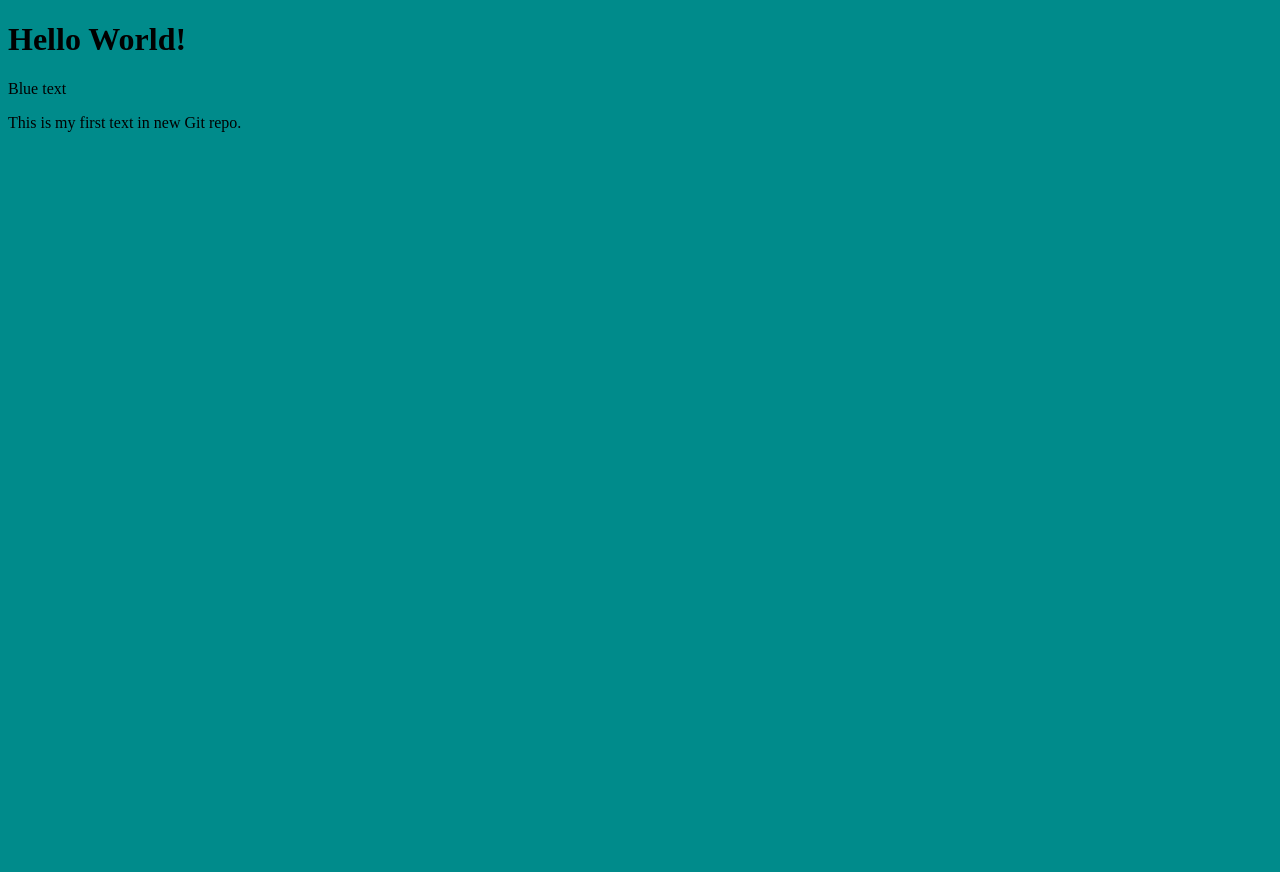
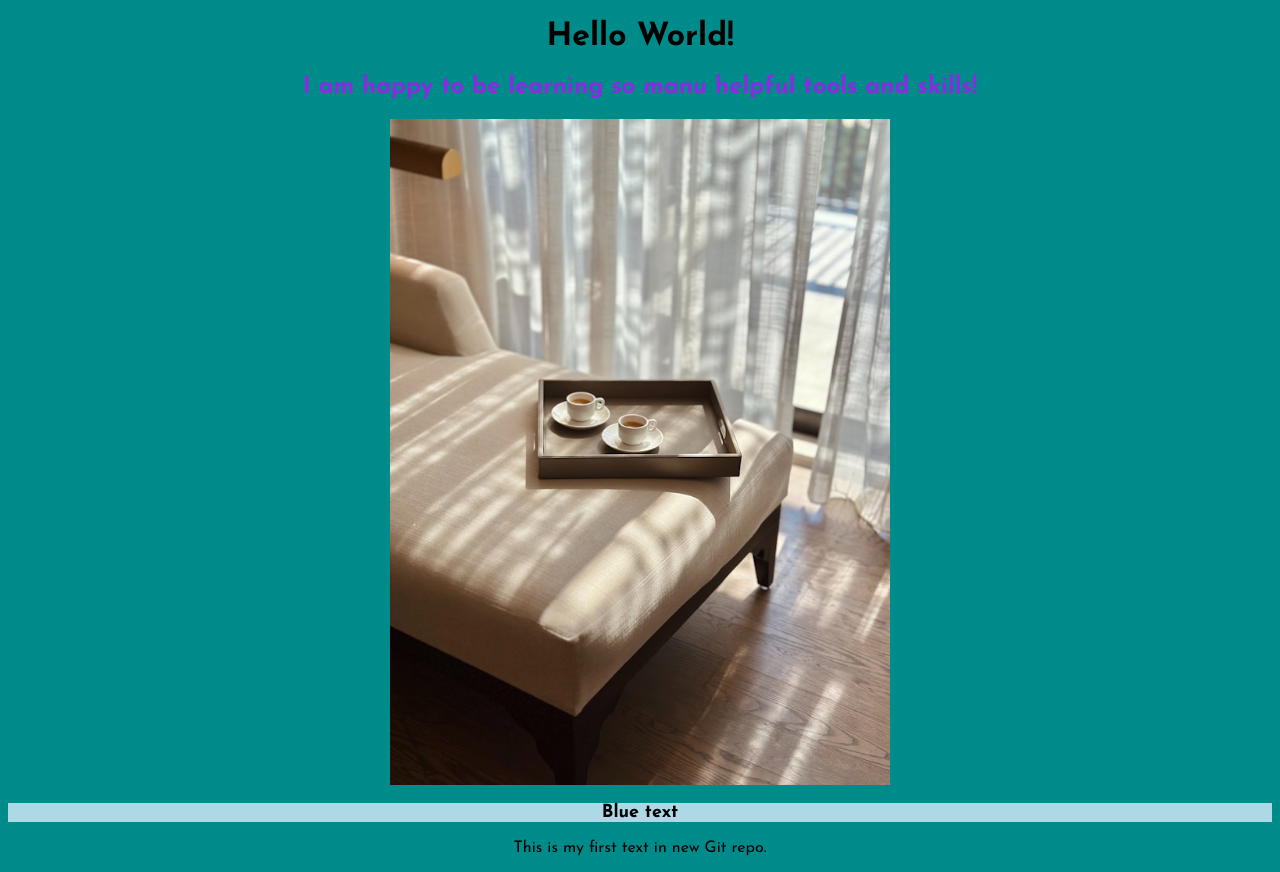
Before and after one commit to kconley99/myproject, a plain HTML site: page index.html in a window 1280 px wide. Before the commit the page ends 800 px from the top, so only its background shows below. Drawn offline with Linux system fonts and the light colour scheme.

Commit message:
updated files and added image

```diff
--- a/index.html
+++ b/index.html
@@ -3,12 +3,18 @@
 <head>
     <meta charset="UTF-8">
     <meta name="viewport" content="width=device-width, initial-scale=1.0">
+
     <title>HelloWorld</title>
+
+    <link rel="preconnect" href="https://fonts.googleapis.com">
+    <link rel="preconnect" href="https://fonts.gstatic.com" crossorigin>
+    <link href="https://fonts.googleapis.com/css2?family=Josefin+Sans:ital,wght@0,100..700;1,100..700&display=swap" rel="stylesheet">
     <link rel="stylesheet" href="style.css">
 </head>
 <body>
     <h1>Hello World!</h1>
-    <h2 class="subtitle"></h2>
+    <h2 class="subtitle">I am happy to be learning so manu helpful tools and skills!</h2>
+    <img src="coffeetray.jpg" alt="Two cups of coffee on a tray set on a couch">
     <p id="blue">Blue text</p>
 <p>This is my first text in new Git repo.</p>
 </body>
--- a/style.css
+++ b/style.css
@@ -1,3 +1,25 @@
 body {
     background-color: darkcyan;
+    font-family: "Josefin Sans", serif;
+    text-align: center;
 }
+
+.subtitle {
+    color:blueviolet;
+    font-weight: 900;
+
+}
+
+#blue {
+    background-color: lightblue;
+    font-family: "Josefin Sans", serif;
+    font-size: large;
+    font-weight: bold;
+}
+
+img {
+    width: 100%;
+    display: block;
+    max-width: 500px;
+    margin: 0 auto;
+}
```
Also changed, not shown: coffeetray.jpg (added).
